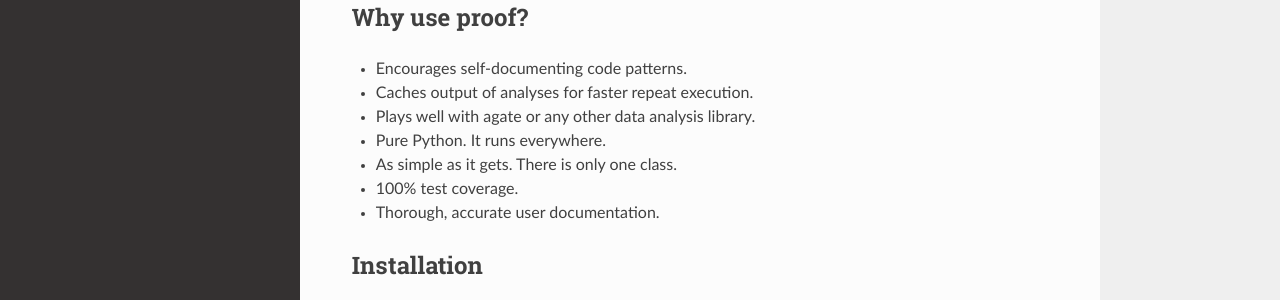
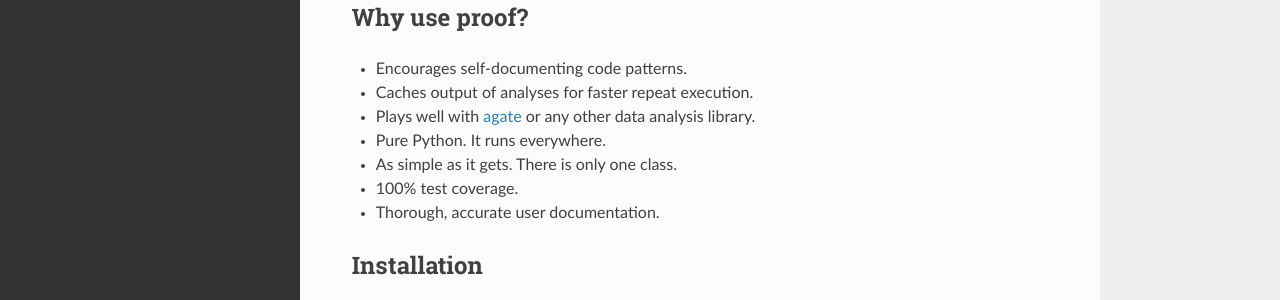
Before and after one commit to wireservice/proof, a Sphinx documentation site: the page built from docs/index.rst, in a window 1280 px wide and 900 px high. Shown: the part 339-639 px from the top of the window. Built offline with Sphinx 7.4.7 and the Read the Docs theme 2.0.0, drawn with Linux system fonts in a browser that asks for light colours; part of the change alters nothing that is shown.

```diff
--- a/docs/index.rst
+++ b/docs/index.rst
@@ -12,7 +12,7 @@ Why use proof?
 
 * Encourages self-documenting code patterns.
 * Caches output of analyses for faster repeat execution.
-* Plays well with agate or any other data analysis library.
+* Plays well with `agate <http://agate.readthedocs.org/>`_ or any other data analysis library.
 * Pure Python. It runs everywhere.
 * As simple as it gets. There is only one class.
 * 100% test coverage.
```
